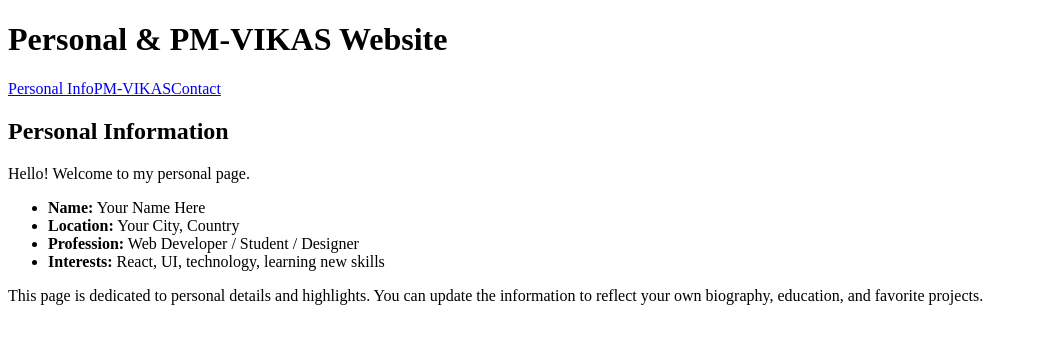
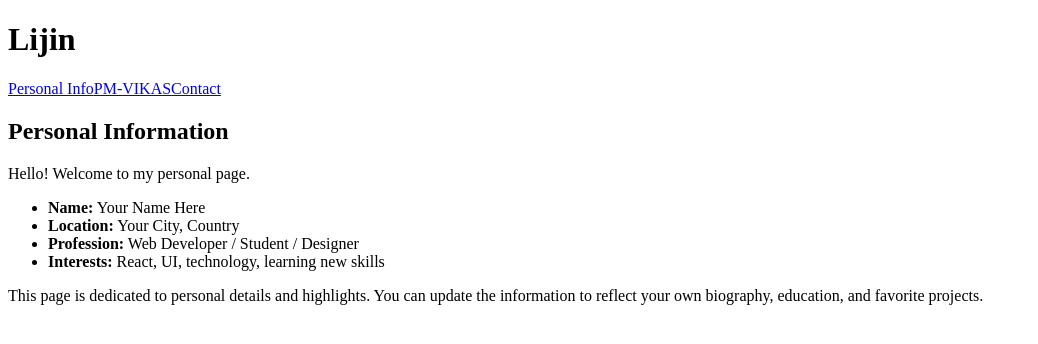
Before and after one commit to lijincskaria10-svg/portfolio3, a React (Vite) app: page / in a window 1280 px wide. Shown: the top 344 px of the page, without its empty margins (0-1038 px from the left). Built offline with nearby package versions, Linux system fonts and the light colour scheme; the HTML template or start-up script is replaced by a standard one.

Commit message:
Update header title to Lijin's name

```diff
--- a/src/App.jsx
+++ b/src/App.jsx
@@ -8,7 +8,7 @@ function App() {
     <BrowserRouter>
       <div className="app-shell">
         <header>
-          <h1>Personal & PM-VIKAS Website</h1>
+          <h1>Lijin</h1>
           <nav>
             <NavLink to="/" end>
               Personal Info
```
